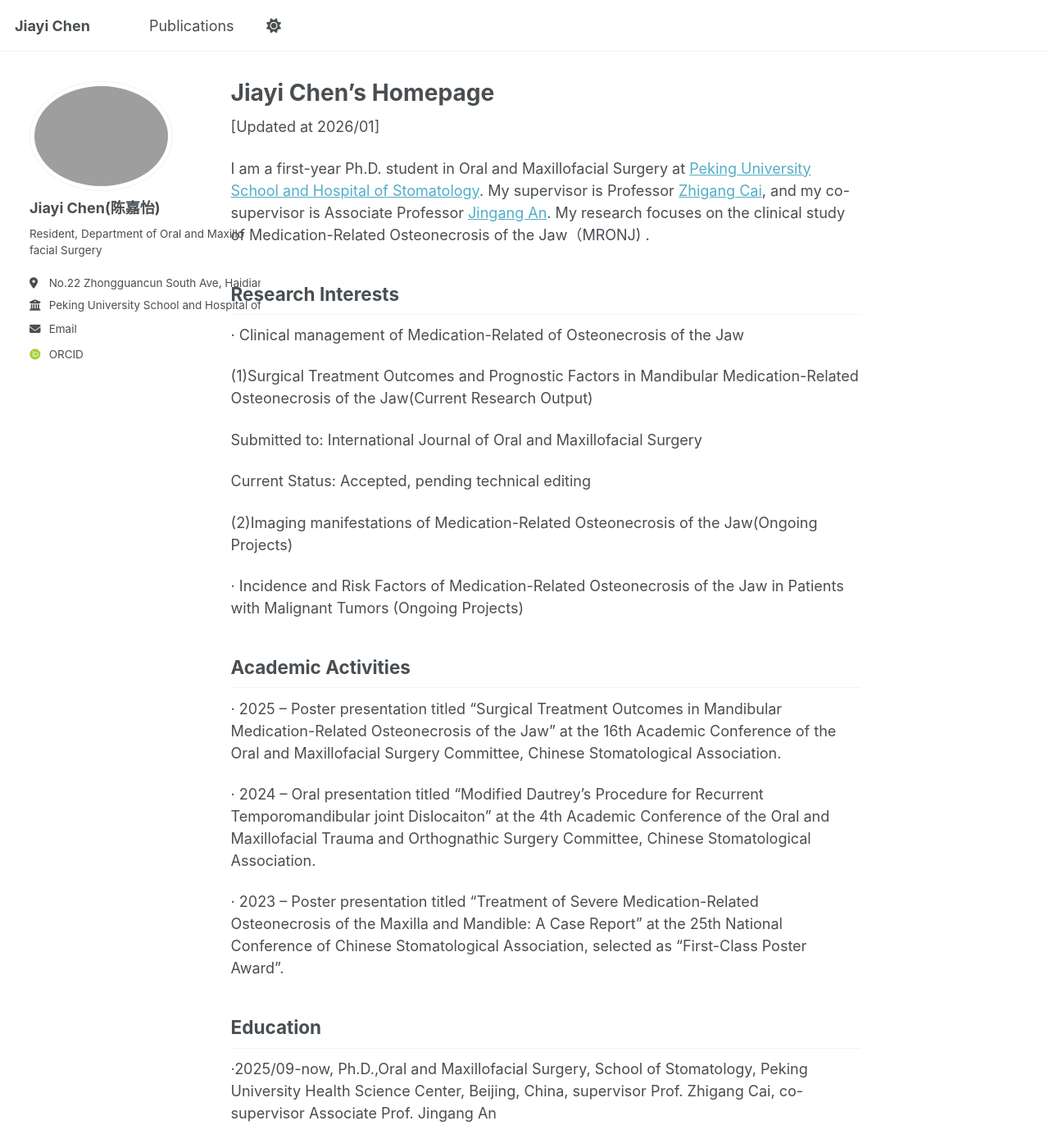
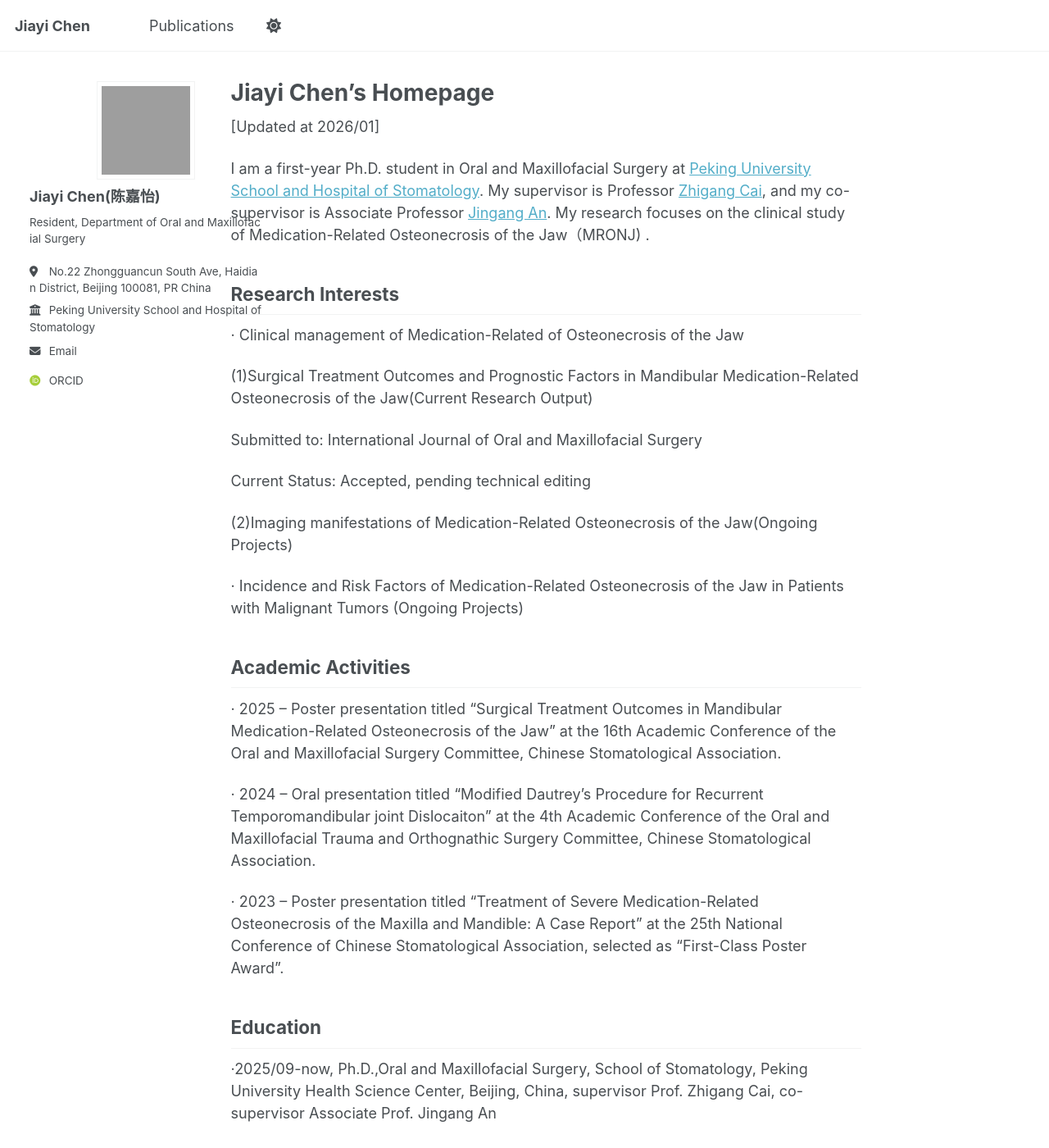
Before and after one commit to JaneJiayiChen/JaneJiayiChen.github.io, a Jekyll site: the page built from _pages/about.md, in a window 1280 px wide and 1400 px high. Shown: the whole window at 82% size. Built offline with Jekyll 4.4.1, drawn with Linux system fonts in a browser that asks for light colours; some web fonts are replaced; a script that is not in the unit is left out.

Commit message:
Update _sidebar.scss

```diff
--- a/_sass/layout/_sidebar.scss
+++ b/_sass/layout/_sidebar.scss
@@ -19,9 +19,16 @@
 
   @media screen and (min-width: $sidebar-screen-min-width) {
     height: 100vh;
-    overflow-y: auto;               // Add scrollbar if the sidebar is too long
+    // 修复1：恢复垂直滚动（保留原有 auto，确保内容过长时可纵向滚动）
+    overflow-y: auto !important;               // Add scrollbar if the sidebar is too long
+    // 保留横向溢出禁止（核心需求，不修改）
+    overflow-x: hidden !important;  // 禁止横向溢出（解决侧边栏内容左右超出问题）
     position: fixed;
     padding-top: $masthead-height;
+    box-sizing: border-box !important; // 内边距不撑大容器，避免溢出
+    // 修复2：新增 - 给侧边栏设置最小宽度兜底，避免被内容挤压变形
+    min-width: 280px;
+    max-width: 320px !important; // 固定最大宽度，彻底防止横向撑爆
   }
 
   @include breakpoint($large) {
@@ -38,6 +45,11 @@
   @include breakpoint($x-large) {
     max-width: $sidebar-link-max-width;
     padding-right: 0;
+    overflow-x: hidden !important;  // 大屏下同样禁止横向溢出
+    box-sizing: border-box !important; // 布局约束
+    // 修复3：大屏下也保留垂直滚动，避免高度不足无法滚动
+    overflow-y: auto !important;
+    max-width: 320px !important; // 大屏下固定最大宽度，防止溢出
   }
 
   h2, h3, h4, h5, h6 {
@@ -53,10 +65,18 @@
     font-family: $sans-serif;
     font-size: $type-size-6;
     line-height: 1.5;
+    // 保留文本换行属性，兜底防溢出
+    word-wrap: break-word !important;
+    word-break: break-all !important;
+    white-space: normal !important;
+    max-width: 100% !important;
+    // 修复4：新增 - 禁止文本横向溢出，强制隐藏超出部分（兜底）
+    overflow: hidden;
   }
 
   img {
     width: 100%;
+    max-width: 100% !important;
   }
 }
 
@@ -95,12 +115,23 @@
 
   img {
     max-width: 175px;
-    border-radius: 50%;
-
+    border-radius: 0 !important; // 方形边框，保留
+    width: 120px !important;     // 方形宽度，保留
+    height: 120px !important;    // 方形高度，保留
     @include breakpoint($large) {
       padding: 5px;
       border: 1px solid var(--global-border-color);
+      margin: 0 auto; // 头像居中，保留
     }
+    // Safari 旋转校正，保留（按需调整角度）
+    transform: rotate(-90deg) !important;
+    transform-origin: center center !important;
+    @supports (-webkit-touch-callout: none) and (not (translate: none)) {
+      transform: rotate(-90deg) !important;
+      transform-origin: center center !important;
+    }
+    // 修复5：头像自身禁止溢出，保持方形完整
+    overflow: hidden;
   }
 }
 
@@ -110,12 +141,16 @@
   padding-left: 15px;
   padding-right: 25px;
   line-height: 1;
+  max-width: 100% !important;
 
   @include breakpoint($large) {
     display: block;
     width: 100%;
     padding-left: 0;
     padding-right: 0;
+    // 修复6：作者内容容器高度自适应，不阻断滚动
+    height: auto;
+    overflow: visible;
   }
 }
 
@@ -130,6 +165,7 @@
 .sidebar .author__name {
   font-family: $sans-serif;
   font-size: $type-size-5;
+  max-width: 100% !important;
 }
 
 .sidebar .author__desktop {
@@ -141,6 +177,7 @@
 
 .author__pronouns {
   margin: 0;
+  max-width: 100% !important;
 
   @include breakpoint($large) {
     margin-top: 10px;
@@ -150,6 +187,7 @@
 
 .author__bio {
   margin: 0;
+  max-width: 100% !important;
 
   @include breakpoint($large) {
     margin-top: 10px;
@@ -165,6 +203,7 @@
   z-index: 10;
   position: relative;
   cursor: pointer;
+  max-width: 100% !important;
 
   li:last-child {
     a {
@@ -174,6 +213,8 @@
 
   @include breakpoint($large) {
     display: block;
+    // 修复7：链接容器高度自适应，不阻断侧边栏滚动
+    height: auto;
   }
 
   button {
@@ -198,6 +239,7 @@
   z-index: -1;
   box-shadow: 0 0 10px rgba(#000, 0.25);
   cursor: default;
+  max-width: 100% !important;
 
   @include breakpoint($large) {
     display: block;
@@ -207,6 +249,9 @@
     border: 0;
     background: transparent;
     box-shadow: none;
+    // 修复8：链接列表高度自适应，不阻断滚动
+    height: auto;
+    overflow: visible;
   }
 
   &:before {
@@ -245,6 +290,7 @@
 
   li {
     white-space: nowrap;
+    max-width: 100% !important;
   }
 
   a {
@@ -256,6 +302,7 @@
     color: inherit;
     font-size: $type-size-5;
     text-decoration: none;
+    max-width: 100% !important;
 
     &:hover {
       text-decoration: underline;
```
